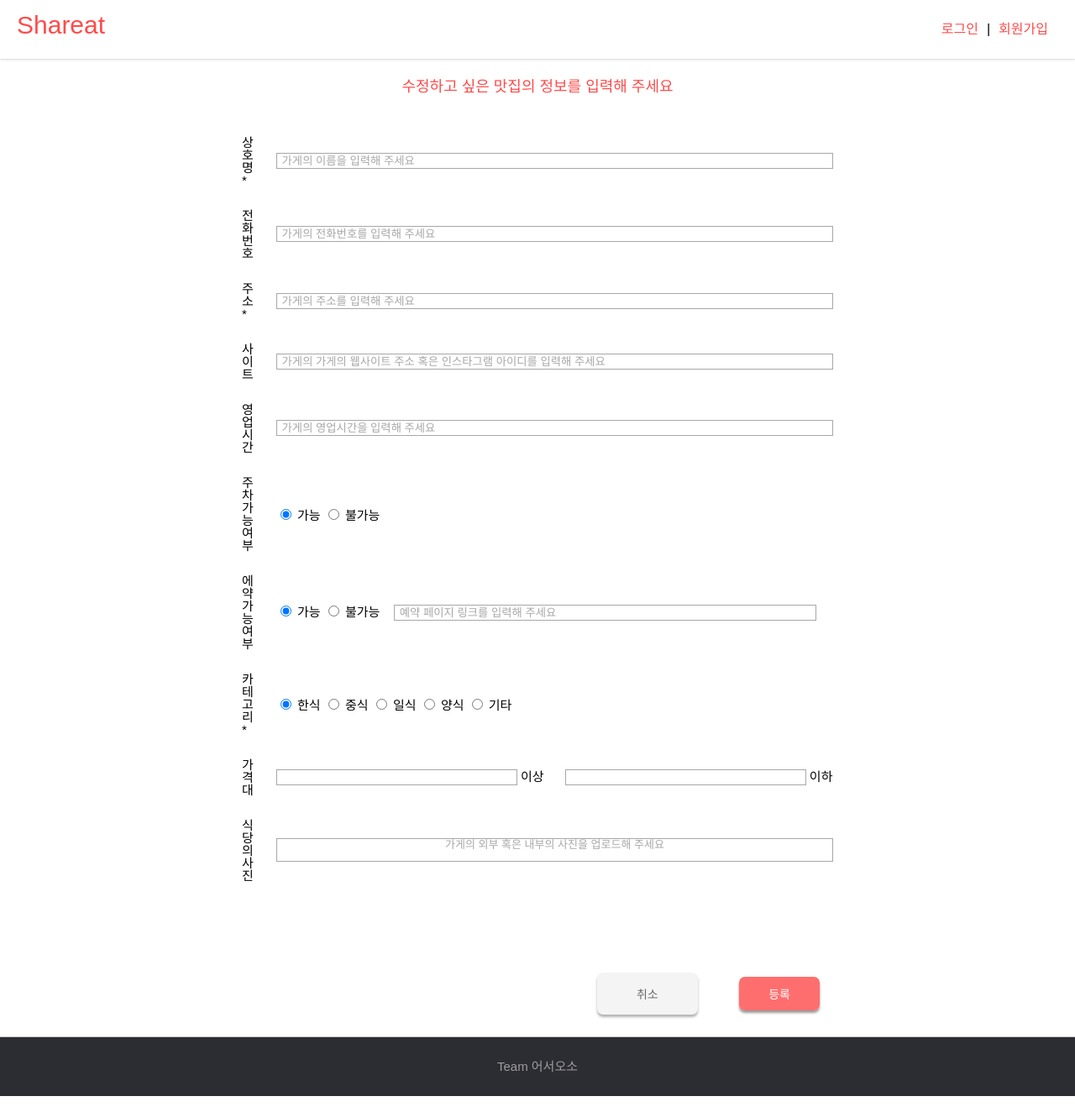
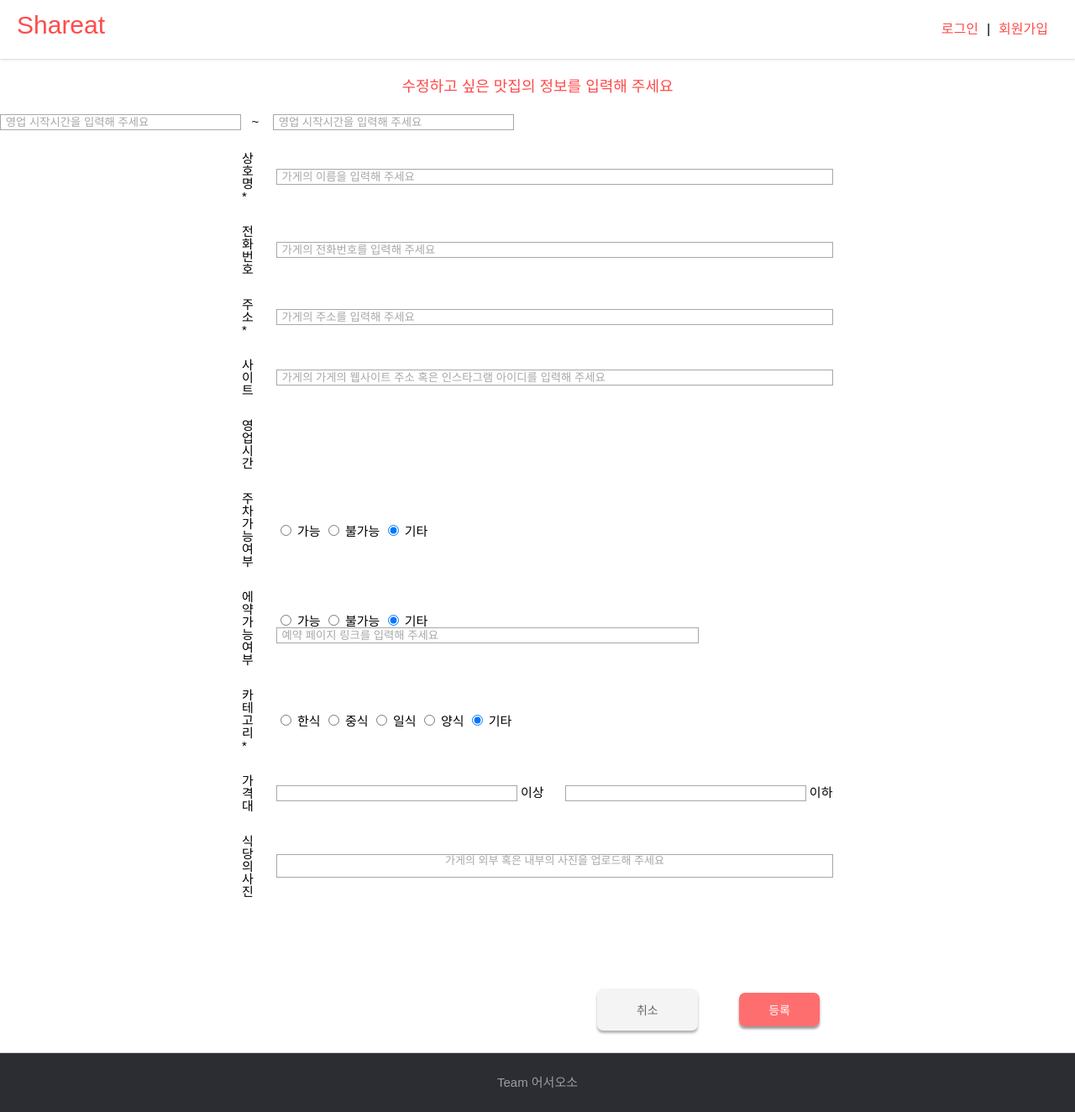
Before and after one commit to sohyu-na/shareat, a Flask app: page /modification-restaurant in a window 1280 px wide. Shown: the whole page at 84% size. Run offline with Flask 2, Linux system fonts and the light colour scheme; some libraries are stand-ins or nearby versions.

Commit message:
ajeong branch 비교 수정

```diff
--- a/templates/modifyRestaurantInfo.html
+++ b/templates/modifyRestaurantInfo.html
@@ -3,64 +3,67 @@
 {% block main %}
 <h4>수정하고 싶은 맛집의 정보를 입력해 주세요</h4>
 <table width="100%" align="center">
-    <form action="/submit_restaurantData_post" method="post">
+    <form action="/submit_restaurantData_post" method="post" enctype="multipart/form-data">
         <table>
         <tr>
             <td class="td1">상호명 *</td>
-            <td><input type="text" class="text-area" name="store-name" size="80" required placeholder="&nbsp;가게의 이름을 입력해 주세요"  /></td>
+            <td><input type="text" class="text-area" name="store_name" size="80" required placeholder="&nbsp;가게의 이름을 입력해 주세요"  /></td>
         </tr>
         <tr>
             <td class="td1">전화번호</td>
-            <td><input type="text" class="text-area" name="store-phoneNum" size="80" placeholder="&nbsp;가게의 전화번호를 입력해 주세요" /></td>
+            <td><input type="text" class="text-area" name="store_phoneNum" size="80" placeholder="&nbsp;가게의 전화번호를 입력해 주세요" /></td>
         </tr>
         <tr>
             <td class="td1">주소 *</td>
-            <td><input type="text" class="text-area" name="store-addr" size="80" required placeholder="&nbsp;가게의 주소를 입력해 주세요" /></td>
+            <td><input type="text" class="text-area" name="store_addr" size="80" required placeholder="&nbsp;가게의 주소를 입력해 주세요" /></td>
         </tr>
         <tr>
             <td class="td1">사이트</td>
-            <td><input type="text" class="text-area" name="store-site" size="80" placeholder="&nbsp;가게의 가게의 웹사이트 주소 혹은 인스타그램 아이디를 입력해 주세요" /></td>
+            <td><input type="text" class="text-area" name="store_site" size="80" placeholder="&nbsp;가게의 가게의 웹사이트 주소 혹은 인스타그램 아이디를 입력해 주세요" /></td>
         </tr>
         <tr>
             <td class="td1">영업시간</td>
-            <td><input type="text" class="text-area" name="store-hours" size="80" placeholder="&nbsp;가게의 영업시간을 입력해 주세요" /></td>
+                <input type="text" class="text-area" name="store_hours" size="33" placeholder="&nbsp;영업 시작시간을 입력해 주세요"/>&nbsp;&nbsp;&nbsp;~&nbsp;&nbsp;&nbsp;
+                <input type="text" class="text-area" name="store_hours" size="33" placeholder="&nbsp;영업 시작시간을 입력해 주세요"/>&nbsp;
         </tr>
         <tr>
             <td class="td1">주차가능 여부</td>
             <td>
-                <input type="radio" name="store-parking" size="80" value="yes" checked/>&nbsp;가능
-                <input type="radio" name="store-parking" size="60" value="no"/>&nbsp;불가능
+                <input type="radio" name="store_parking" size="80" value="yes" checked/>&nbsp;가능
+                <input type="radio" name="store_parking" size="60" value="no"/>&nbsp;불가능
+                <input type="radio" name="store_parking" size="60" value="unknown" checked />&nbsp;기타
             </td>
         </tr>
         <tr>
             <td class="td1">에약가능 여부</td>
             <td>
-                <input type="radio" name="store-reservation" size="80" value="yes" checked/>&nbsp;가능
-                <input type="radio" name="store-reservation" size="80" value="no"/>&nbsp;불가능 &nbsp;&nbsp;
-                <input type="text" class="text-area" name="store-reservation" size="60" placeholder="&nbsp;예약 페이지 링크를 입력해 주세요" />
+                <input type="radio" name="store_reservation" size="80" value="yes" checked/>&nbsp;가능
+                <input type="radio" name="store_reservation" size="80" value="no"/>&nbsp;불가능
+                <input type="radio" name="store_reservation" size="80" value="unknown" checked />&nbsp;기타
+                <input type="text" class="text-area" name="store_reservation" size="60" placeholder="&nbsp;예약 페이지 링크를 입력해 주세요" />
             </td>
         </tr>
         <tr>
             <td class="td1">카테고리 *</td>
             <td>
-                <input type="radio" name="store-category" size="80" value="kor" checked/>&nbsp;한식
-                <input type="radio" name="store-category" size="80" value="chi"/>&nbsp;중식
-                <input type="radio" name="store-category" size="80" value="jap"/>&nbsp;일식
-                <input type="radio" name="store-category" size="80" value="west"/>&nbsp;양식
-                <input type="radio" name="store-category" size="80" value="other"/>&nbsp;기타
+                <input type="radio" name="store_category" size="80" value="kor" checked/>&nbsp;한식
+                <input type="radio" name="store_category" size="80" value="chi"/>&nbsp;중식
+                <input type="radio" name="store_category" size="80" value="jap"/>&nbsp;일식
+                <input type="radio" name="store_category" size="80" value="west"/>&nbsp;양식
+                <input type="radio" name="store_category" size="80" value="other" checked/>&nbsp;기타
             </td>
         </tr>
         <tr>
             <td class="td1">가격대</td>
             <td>
-                <input type="text" class="text-area" name="store-cost" size="33" />&nbsp;이상&nbsp;&nbsp;&nbsp;&nbsp;&nbsp;
-                <input type="text" class="text-area" name="store-cost" size="33" />&nbsp;이하
+                <input type="text" class="text-area" name="store_cost" size="33" />&nbsp;이상&nbsp;&nbsp;&nbsp;&nbsp;&nbsp;
+                <input type="text" class="text-area" name="store_cost" size="33" />&nbsp;이하
             </td>
         </tr>
         <tr>
             <td class="td1" valign="top">식당의 사진</td>
             <td >
-                <input type="file" class="real-upload" accept="image/*" required multiple />
+                <input type="file" class="real-upload" accept="image/*" multiple />
                 <div class="upload">
                     <p>가게의 외부 혹은 내부의 사진을 업로드해 주세요</p>
                     <ul class="image-preview"></ul>
--- a/templates/registerMenu.html
+++ b/templates/registerMenu.html
@@ -3,9 +3,9 @@
 {% block main %}
 <section>
 	<div class="menu-title">
-		<span class="restaurant-name">연어초밥</span> <span class="menu-title-subMessage">의 대표메뉴를 등록해주세요.</span>
+		<span class="restaurant-name">{{name}}</span> <span class="menu-title-subMessage">의 대표메뉴를 등록해주세요.</span>
 	</div>
-	<form action="/submit_menuData_post" method="post">
+	<form action="/submit_menuData_post" method="post"enctype="multipart/form-data">
 		<div class="menu-upload">
 			<span id=pic> 사진 </span><br>
 			<div class="picbox"><label for="menu-pic">  - 대표메뉴의 사진을 등록해주세요. </label></div>
```
Also changed, not shown: templates/registerRestaurantInfo.html (+11 -8 lines).
